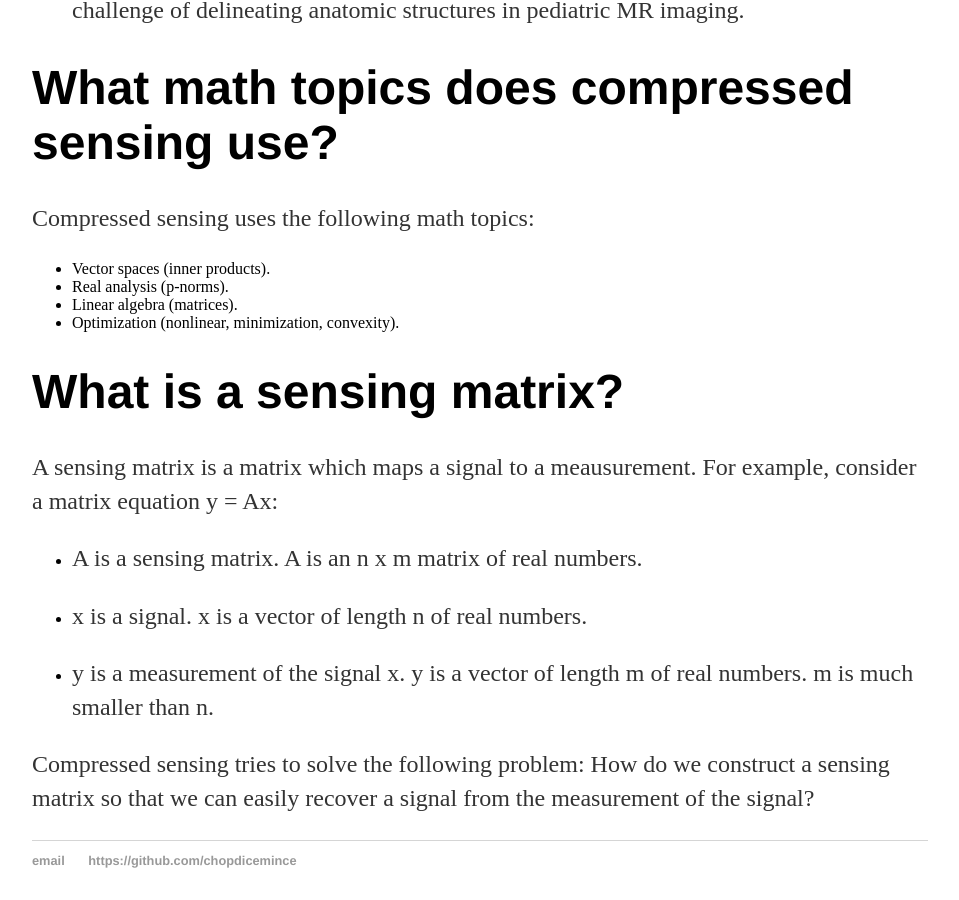
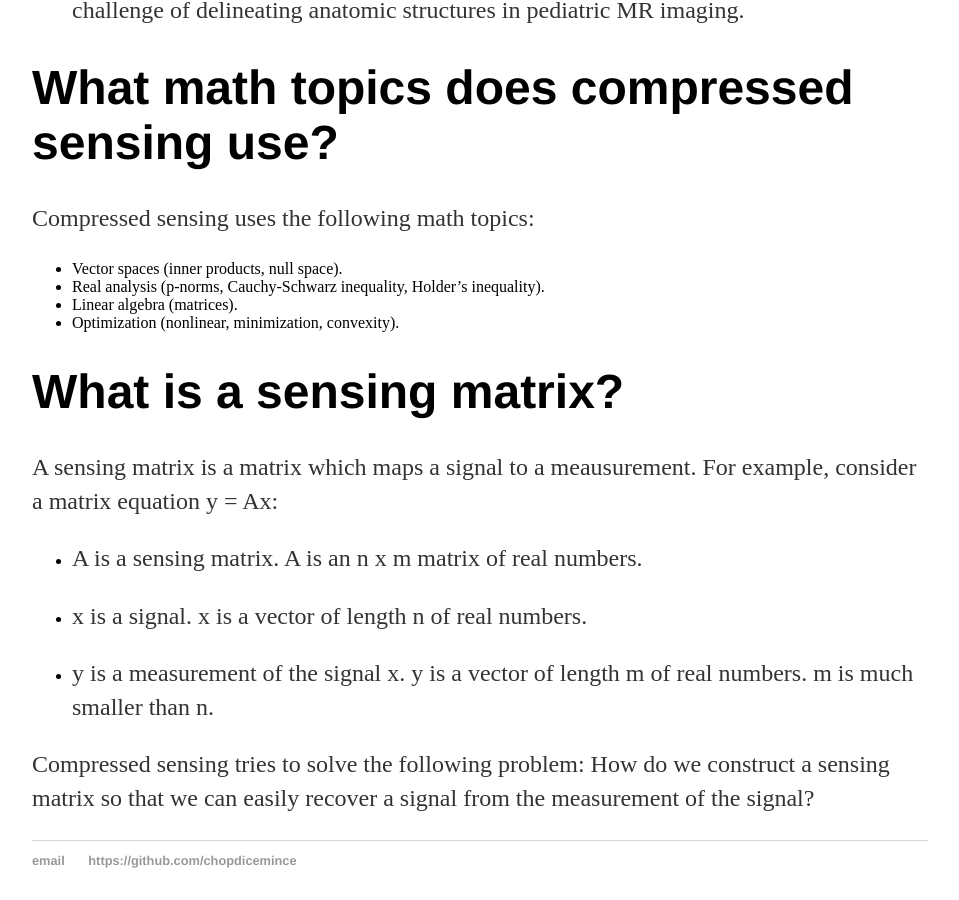
Before and after one commit to chopdicemince/chopdicemince.github.io, a Jekyll site: the page built from _posts/2018-09-02-compressed-sensing.md, in a window 1280 px wide and 900 px high, scrolled down 2052 px. Shown: the whole window, without its empty margins (160-1119 px from the left). Built offline with Jekyll 4.4.1, drawn with Linux system fonts in a browser that asks for light colours.

Commit message:
Add text about Cauchy-Schwarz and Holder

```diff
--- a/_posts/2018-09-02-compressed-sensing.md
+++ b/_posts/2018-09-02-compressed-sensing.md
@@ -42,8 +42,8 @@ For example, see [Improved Pediatric MR Imaging with Compressed Sensing](https:/
 
 Compressed sensing uses the following math topics:
 
-* Vector spaces (inner products).
-* Real analysis (p-norms).
+* Vector spaces (inner products, null space).
+* Real analysis (p-norms, Cauchy-Schwarz inequality, Holder's inequality).
 * Linear algebra (matrices).
 * Optimization (nonlinear, minimization, convexity).
 
```
